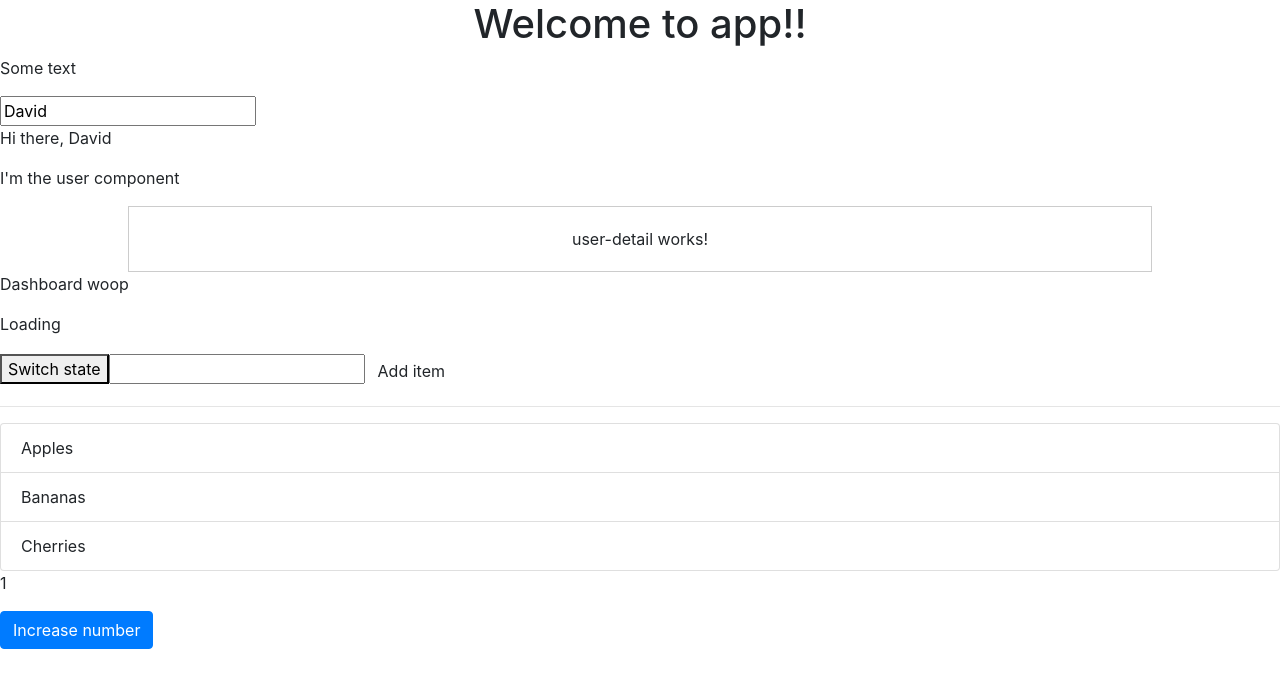
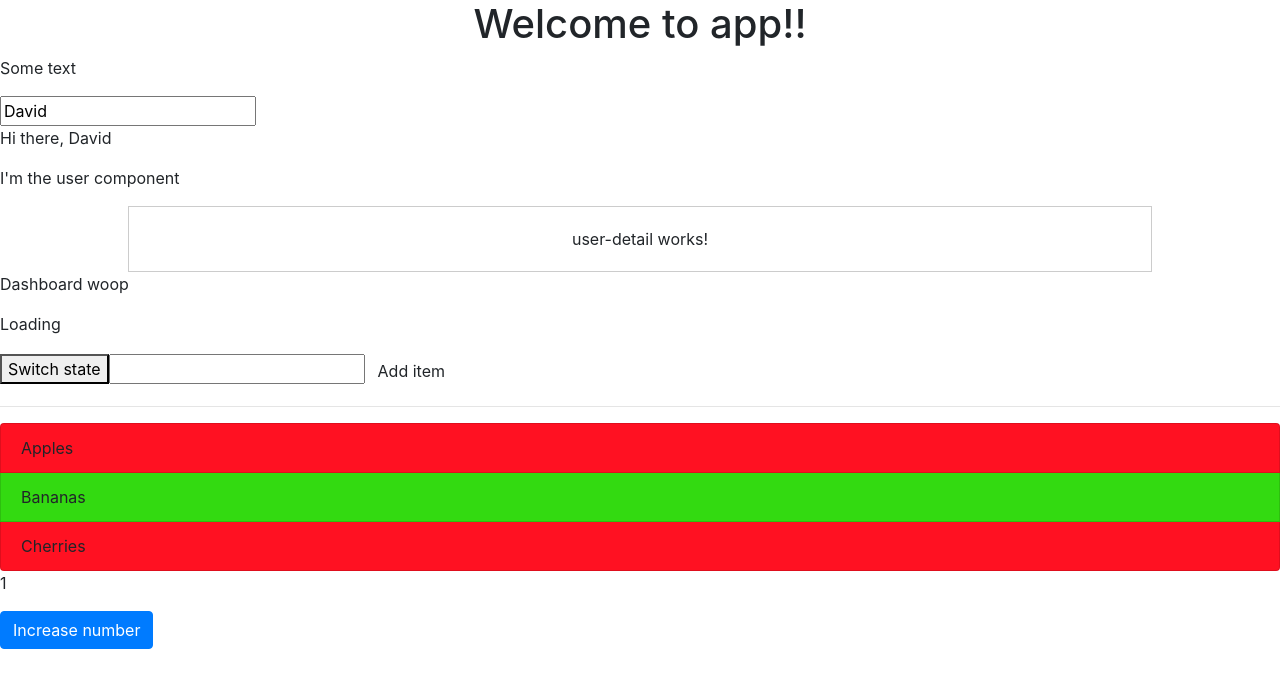
Before and after one commit to CampbellDavid/angular-essentials, an Angular app: page / in a window 1280 px wide. Shown: the top 688 px of the page. Built offline with nearby package versions, Linux system fonts and the light colour scheme.

Commit message:
add col to btn

```diff
--- a/src/app/cart/cart.component.html
+++ b/src/app/cart/cart.component.html
@@ -8,7 +8,11 @@
 </button>
 <hr />
 <ul class="list-group">
-  <li class="list-group-item" *ngFor="let item of items">
+  <li
+    class="list-group-item"
+    *ngFor="let item of items; let i = index"
+    [ngStyle]="{ 'background-color': i % 2 === 0 ? '#FF1122' : '#33DA11' }"
+  >
     {{ item }}
   </li>
 </ul>
```
